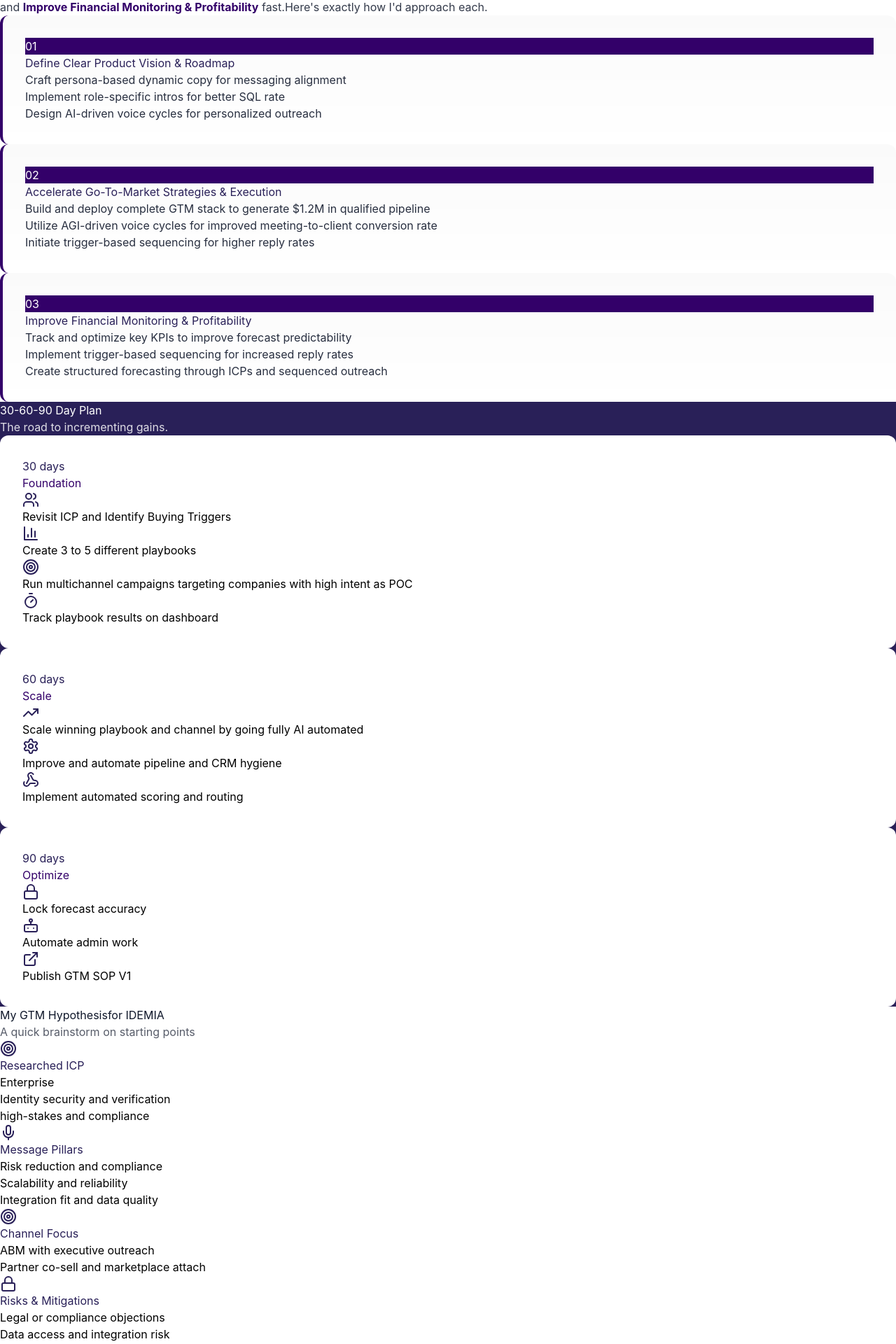
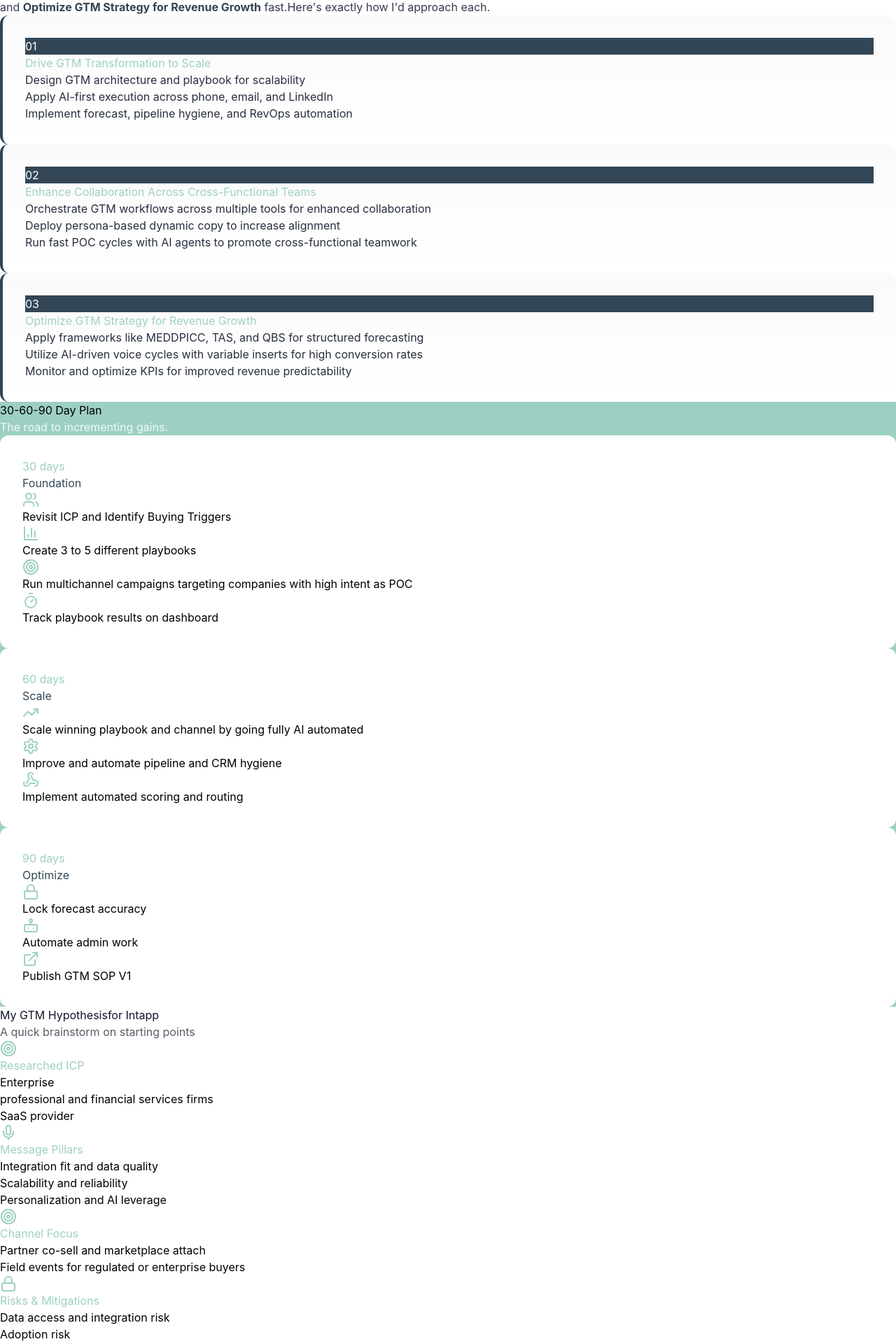
Before and after one commit to ricatroliveira-ai/gtm-landing-page, a React (Vite) app in the folder gtm-landing/: page / in a window 1280 px wide. Shown: the part 760-2680 px from the top of the page at 70% size. Built offline with nearby package versions, Linux system fonts and the light colour scheme.

Commit message:
Update App.tsx

```diff
--- a/gtm-landing/src/App.tsx
+++ b/gtm-landing/src/App.tsx
@@ -50,32 +50,32 @@ const toList = (v: string | string[] | undefined): string[] =>
 // ✅ Make.com: replace the token below with your raw JSON (object, not a quoted string)
 const RAW_CONFIG = {
   "company": {
-    "name": "IDEMIA",
-    "role": "Senior Product Manager – Strategy & GTM"
+    "name": "Intapp",
+    "role": "Sr Director, GTM Transformation"
   },
   "challenges": [
     {
-      "title": "Define Clear Product Vision & Roadmap",
+      "title": "Drive GTM Transformation to Scale",
       "approach": [
-        "Craft persona-based dynamic copy for messaging alignment",
-        "Implement role-specific intros for better SQL rate",
-        "Design AI-driven voice cycles for personalized outreach"
+        "Design GTM architecture and playbook for scalability",
+        "Apply AI-first execution across phone, email, and LinkedIn",
+        "Implement forecast, pipeline hygiene, and RevOps automation"
       ]
     },
     {
-      "title": "Accelerate Go-To-Market Strategies & Execution",
+      "title": "Enhance Collaboration Across Cross-Functional Teams",
       "approach": [
-        "Build and deploy complete GTM stack to generate $1.2M in qualified pipeline",
-        "Utilize AGI-driven voice cycles for improved meeting-to-client conversion rate",
-        "Initiate trigger-based sequencing for higher reply rates"
+        "Orchestrate GTM workflows across multiple tools for enhanced collaboration",
+        "Deploy persona-based dynamic copy to increase alignment",
+        "Run fast POC cycles with AI agents to promote cross-functional teamwork"
       ]
     },
     {
-      "title": "Improve Financial Monitoring & Profitability",
+      "title": "Optimize GTM Strategy for Revenue Growth",
       "approach": [
-        "Track and optimize key KPIs to improve forecast predictability",
-        "Implement trigger-based sequencing for increased reply rates",
-        "Create structured forecasting through ICPs and sequenced outreach"
+        "Apply frameworks like MEDDPICC, TAS, and QBS for structured forecasting",
+        "Utilize AI-driven voice cycles with variable inserts for high conversion rates",
+        "Monitor and optimize KPIs for improved revenue predictability"
       ]
     }
   ],
@@ -85,35 +85,36 @@ const RAW_CONFIG = {
     "Forecast, pipeline hygiene, and RevOps automation"
   ],
   "trackRecord": [
-    "14% to 31% reply-to-meeting conversion",
-    "$1.2M qualified pipeline in 4 months"
+    "$1.2M in qualified pipeline in 4 months",
+    "31% reply-to-meeting conversion (up from 14%)",
+    "38% meeting-to-client conversion rate"
   ],
   "icp": {
     "demographics": [
       "Enterprise",
-      "Identity security and verification",
-      "high-stakes and compliance"
+      "professional and financial services firms",
+      "SaaS provider"
     ],
     "messagePillars": [
-      "Risk reduction and compliance",
+      "Integration fit and data quality",
       "Scalability and reliability",
-      "Integration fit and data quality"
+      "Personalization and AI leverage"
     ],
     "channelFocus": [
-      "ABM with executive outreach",
-      "Partner co-sell and marketplace attach"
+      "Partner co-sell and marketplace attach",
+      "Field events for regulated or enterprise buyers"
     ],
     "riskMitigation": [
-      "Legal or compliance objections",
-      "Data access and integration risk"
+      "Data access and integration risk",
+      "Adoption risk"
     ]
   },
   "theme": {
-    "primary": "#330069",
-    "secondary": "#420098",
-    "accent": "#292058"
+    "primary": "#324655",
+    "secondary": "#54C1AC",
+    "accent": "#9DD0C3"
   },
-  "sendsparkUrl": "https://sendspark.com/share/nqp09xxpfrw2uazw3c4oyou7b7c8z4wv"
+  "sendsparkUrl": "https://sendspark.com/share/r9i8a2oux98qlimxslnbarcsg9lwmbwm"
 } as unknown as GTMPageConfig;
 
 const CONFIG: GTMPageConfig = {
```
